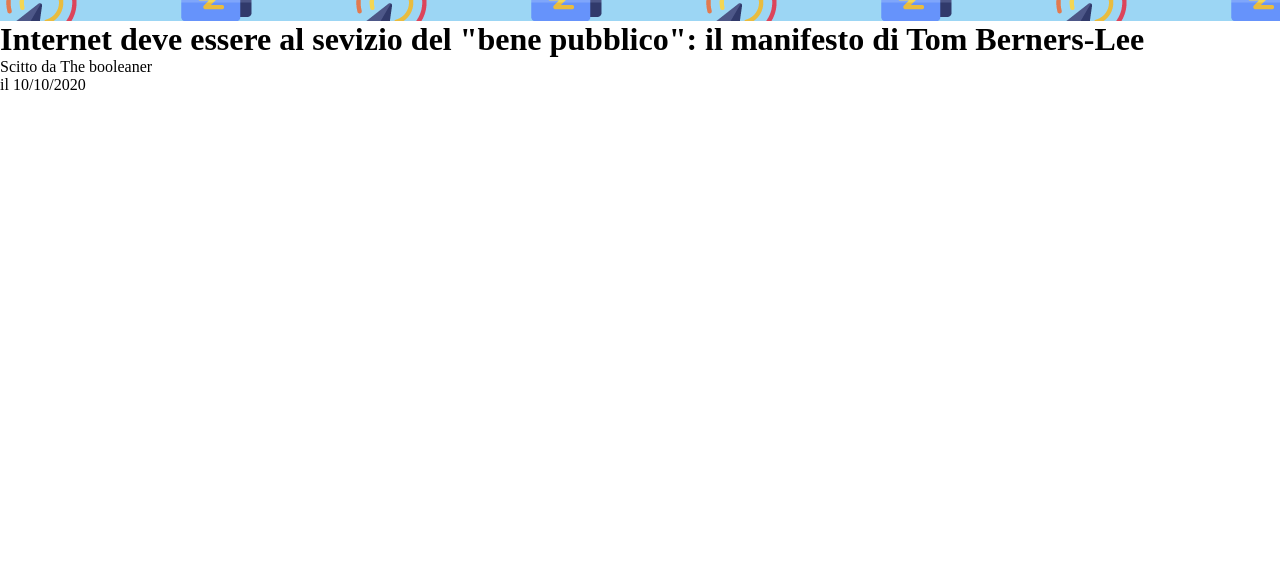
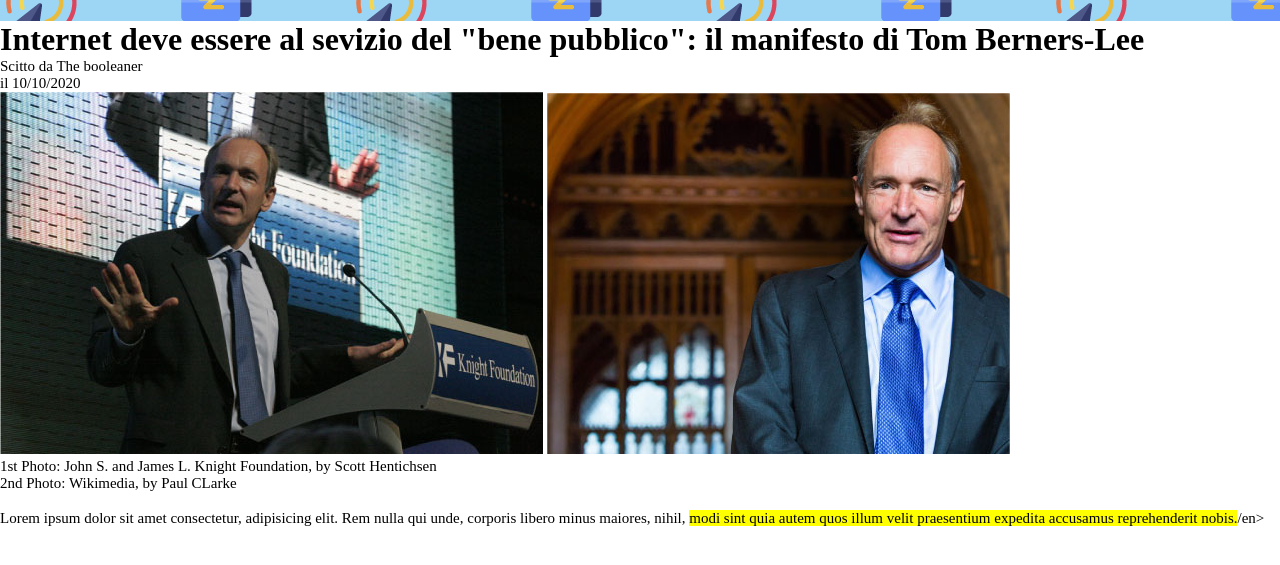
Before and after one commit to Giacom0Mancuso/html-css-booleaner, a plain HTML site: page index.html in a window 1280 px wide. Shown: the part 63-628 px from the top of the page. Drawn offline with Linux system fonts and the light colour scheme.

Commit message:
added text and css on it

```diff
--- a/css.css
+++ b/css.css
@@ -4,7 +4,7 @@
 
 }
 
-div{
+.header{
     background-color: #9CD6F4;
     background-image: url(./img/img/pattern.png);
 }
@@ -12,3 +12,12 @@
     height: 40px;
     margin: 20px;
 }
+.main{
+      margin: 0 auto;
+}
+mark{
+    background-color: yellow;
+}
+p{
+    font-size: 15px;
+}
--- a/index.html
+++ b/index.html
@@ -8,15 +8,22 @@
 </head>
 <body>
     <header>
-        <div>
+        <div class="header">
             <img  src="img/img/logo.svg" alt="logo the booleaner" class="title">
         </div>
     </header>
     <main>
+        <div class="main">
         <h1>Internet deve essere al sevizio del "bene pubblico": il manifesto di Tom Berners-Lee</h1>
         <p>Scitto da The booleaner<br>
-        il 10/10/2020        </p>
-
+        il 10/10/2020</p>
+        <img src="img/img/tim-1.jpg" alt="Tim Berners-Lee">
+        <img src="img/img/tim-2.jpg" alt="Tim Berners-Lee"><br>
+        <p>1st Photo: John S. and James L. Knight Foundation, by Scott Hentichsen</p>
+        <p>2nd Photo: Wikimedia, by Paul CLarke</p>
+        <br>
+        <p>Lorem ipsum dolor sit amet consectetur, adipisicing elit. Rem nulla qui unde, corporis libero minus maiores, nihil, <mark> modi sint quia autem quos illum velit praesentium expedita accusamus reprehenderit nobis.</mark>/en></em></p>
+        </div>
     </main>
 </body>
 </html>
```
